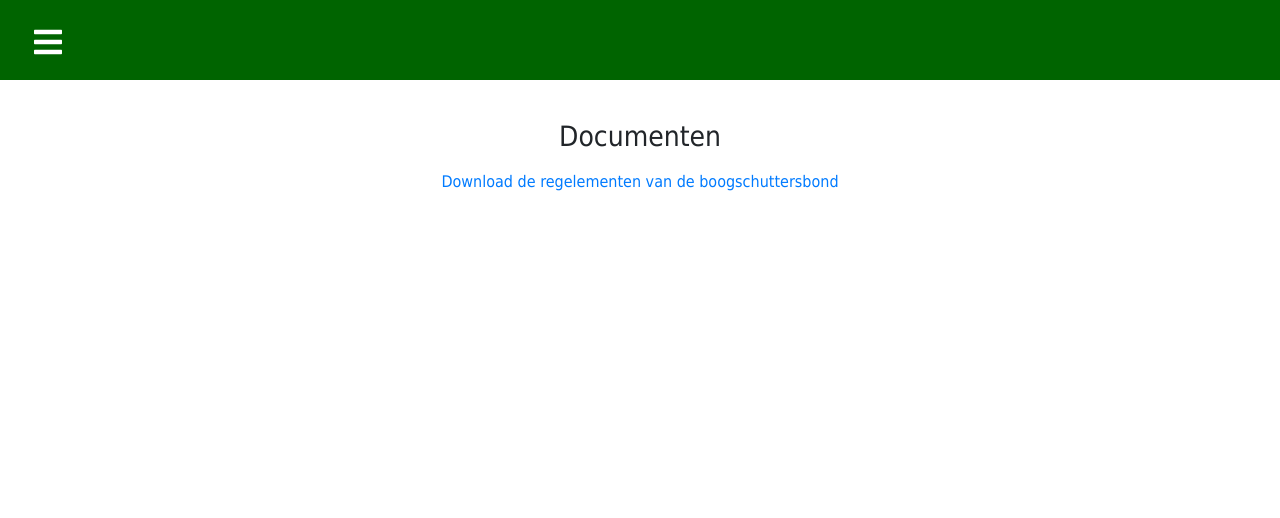
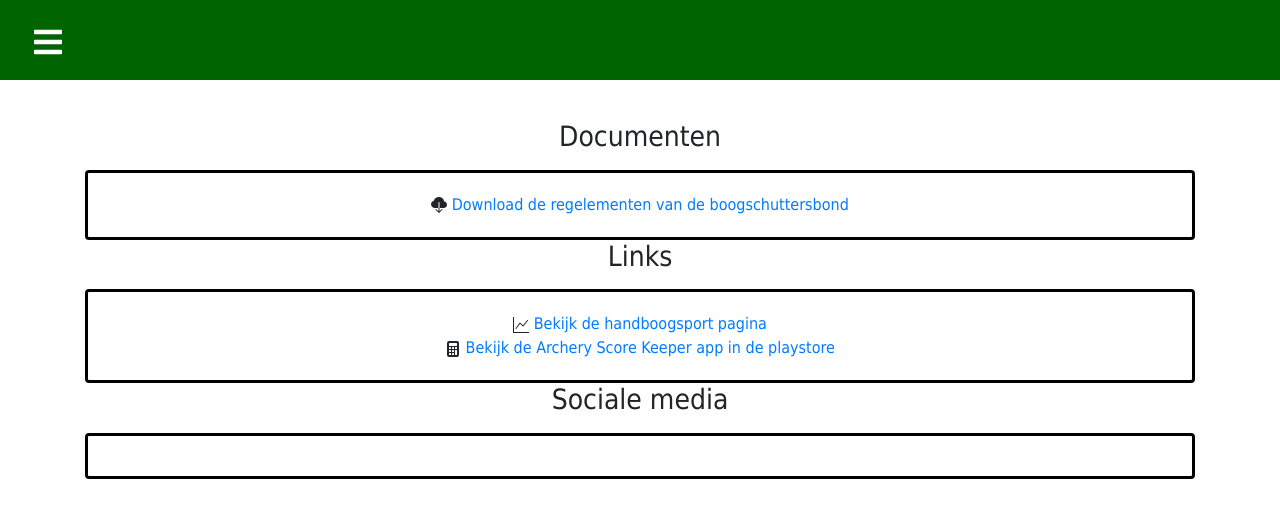
Before and after one commit to Redralis/Boogschutter-App, a React (Create React App) app in the folder frontend/: page /Documents in a window 1280 px wide. Shown: the top 518 px of the page. Built offline with nearby package versions, Linux system fonts and the light colour scheme.

Commit message:
Added cardboxes and icons to the documents pages.

```diff
--- a/frontend/src/components/Navbar.js
+++ b/frontend/src/components/Navbar.js
@@ -4,6 +4,7 @@ import * as AiIcons from 'react-icons/ai'
 import { Link } from 'react-router-dom';
 import { SidebarData } from './SidebarData';
 import '../styles/Navbar.css'
+
 
 function Navbar() {
     const [sidebar, setSidebar] = useState(false)
@@ -27,7 +28,7 @@ function Navbar() {
                         return (
                             <li key={index} className={item.cName}>
                                 <Link to={item.path}>
-                                    {item.icon}⠀
+                                    {item.icon}
                                     <span className="navbarItemText">{item.title}</span>
                                 </Link>
                             </li>
--- a/frontend/src/pages/Documents.js
+++ b/frontend/src/pages/Documents.js
@@ -2,6 +2,7 @@
 import pdf from '../pdf/boogschutter.pdf'
 import '../styles/Documents.css'
 import Navbar from "../components/Navbar";
+import * as BsIcons from 'react-icons/bs'
 
 export function Documents() {
   return (
@@ -9,12 +10,30 @@ export function Documents() {
       <Navbar />
       <div className="loginScreen">
         <div className="container float-center">
+          <h1 className="h3 mb-3 fw-normal">Documenten </h1>
+          <div className="card">
+            <div className="card-body">
+            <BsIcons.BsFillCloudDownloadFill />
+              <a href={pdf} edownload="Boogschutters-regelementen"> Download de regelementen van de boogschuttersbond</a>
 
-
-
-          <h1 className="h3 mb-3 fw-normal">Documenten </h1>
-          {/* <iframe src={pdf} title="Regels boogschuttersbond." width="100%" height="980vh">Your browser does not support embedded frames (iframes)</iframe> */}
-          <a href={pdf} edownload="Boogschutters-regelementen">Download de regelementen van de boogschuttersbond</a>
+            </div>
+          </div>
+          <h1 className="h3 mb-3 fw-normal">Links </h1>
+          <div className="card">
+            <div className="card-body">
+            <BsIcons.BsGraphUp />
+              <a href="https://mijn.handboogsport.nl/plein/"> Bekijk de handboogsport pagina</a> <br />
+              <BsIcons.BsFillCalculatorFill />
+              <a href="https://play.google.com/store/apps/details?id=com.peterhohsy.archery&hl=nl&gl=US"> Bekijk de Archery Score Keeper app in de playstore
+              </a>
+            </div>
+          </div>
+          <h1 className="h3 mb-3 fw-normal">Sociale media</h1>
+          <div className="card">
+            <div className="card-body">
+            <a href=""></a>
+            </div>
+          </div>
         </div>
 
 
```
